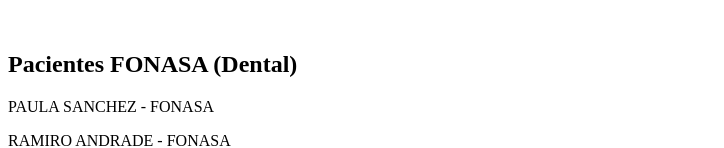
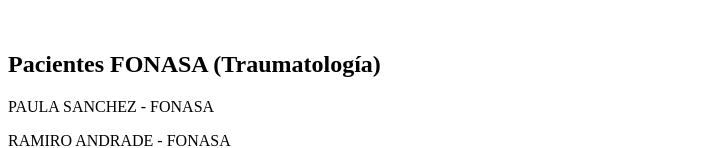
Before and after one commit to Vane-rys/ArraysYObjetos-DesafioLatam, a plain HTML site: page index.html in a window 1280 px wide. Shown: the part 1832-1980 px from the top of the page, without its empty margins (0-724 px from the left). Drawn offline with Linux system fonts and the light colour scheme.

Commit message:
correccion en html

```diff
--- a/index.html
+++ b/index.html
@@ -27,7 +27,7 @@
     <h2>Pacientes ISAPRE (Dental)</h2>
     <p id="pacientes-isapre"></p>
     <br>
-    <h2>Pacientes FONASA (Dental)</h2>
+    <h2>Pacientes FONASA (Traumatología)</h2>
     <p id="pacientes-fonasa"></p>
     <br><br>
 
```
